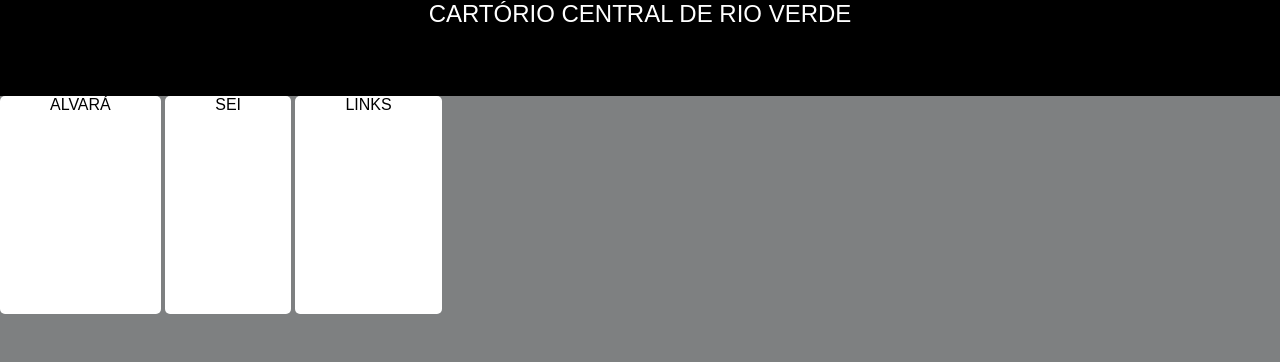
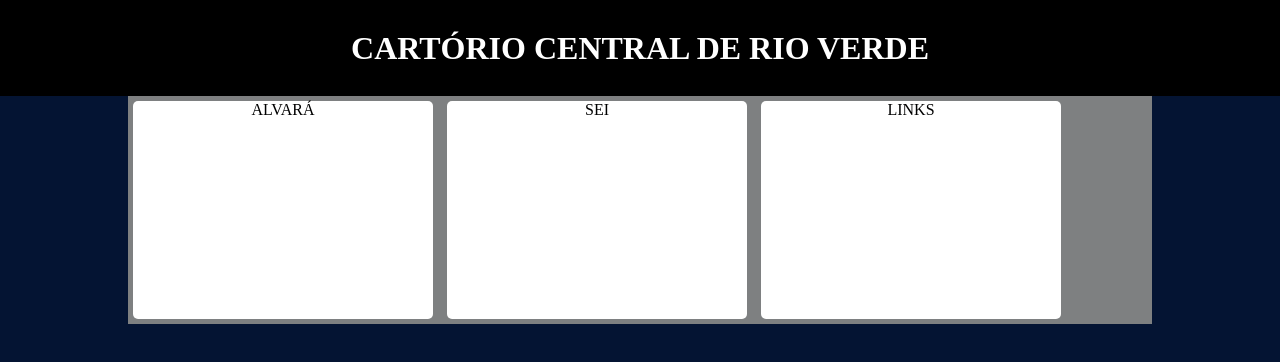
Before and after one commit to Alvarocqno/Cartorio-Central, a plain HTML site: page index.html in a window 1280 px wide. Drawn offline with Linux system fonts and the light colour scheme.

Commit message:
atualizando

```diff
--- a/index.html
+++ b/index.html
@@ -9,11 +9,10 @@
 </head>
 <body>
     <header>
-        CARTÓRIO CENTRAL DE RIO VERDE
+        <h1>CARTÓRIO CENTRAL DE RIO VERDE</h1>
     </header>
     <main>
         <section>
-
             <div><p>ALVARÁ</p></div>
             <div><p>SEI</p></div>
             <div><p>LINKS</p></div>
--- a/style.css
+++ b/style.css
@@ -5,7 +5,7 @@
     --cor1: rgb(126, 128, 129);
     --cor2: #0038A8;
     --cor3: #1C315C;
-    --cor4: #001F5C;
+    --cor4: #011130fb;
 
 }
 
@@ -15,20 +15,29 @@
     margin: 0px;
 }
 
-html {
+/*html {
    background-color: var(--cor1);
    font-family: Arial, Helvetica, sans-serif;
+}*/
+
+body {
+    background-color: var(--cor4);
 }
 header {
     color: white;
-    text-align: center;
+    display: flex;
     background-color: black;
     height: 12vh;
     /*width: 100%;*/
-    font-size: 3vh;
+    font-size: 2vh;
     font-weight: normal;
     min-width: 150px;
-    vertical-align: sub;
+    align-items: center;
+    justify-content: center;
+
+
+
+
 
 
 }
@@ -36,21 +45,29 @@ header > p {
   padding-top: 25px;
 }
 
-body {
+main {
+    background: var(--cor1);
+    display: block;
+    max-width: 80%;
+    margin: 0 auto;
+    min-height: 80%;
+
 
 
 }
 
 section p {
+    margin: 0 auto;;
 
 
 }
 section div {
     background-color: white;
     display: inline-flex;
+    width: 200px;
     padding: 0px 50px 200px 50px;
     border-radius: 5px;
-    align-items: center;
+    margin: 5px;
 
 
 }
```
